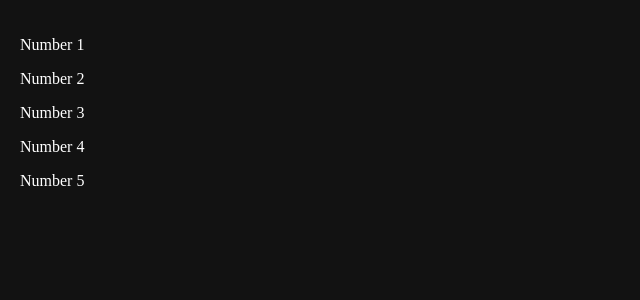
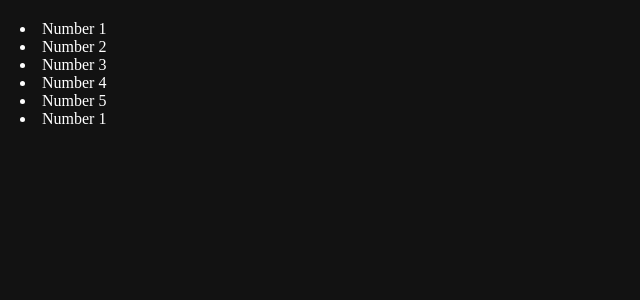
Before and after one commit to DylanIz/ReactTraining, a React (Vite) app in the folder ReactUpskill/react-demo/: page / in a window 1280 px wide. Shown: the top 300 px of the page, without its empty margins (0-640 px from the left). Built offline with nearby package versions, Linux system fonts and the light colour scheme.

Commit message:
Add unique key

```diff
--- a/ReactUpskill/react-demo/src/Components/NumberList.tsx
+++ b/ReactUpskill/react-demo/src/Components/NumberList.tsx
@@ -1,11 +1,11 @@
 const NumberList = () => {
-  const numbers = [1, 2, 3, 4, 5];
+  const numbers = [1, 2, 3, 4, 5, 1];
 
   return (
     <>
       <main>
-        {numbers.map((number) => (
-          <p key={number}>Number {number}</p>
+        {numbers.map((number, index) => (
+          <li key={`${number}-${index}`}>Number {number}</li>
         ))}
       </main>
     </>
```
